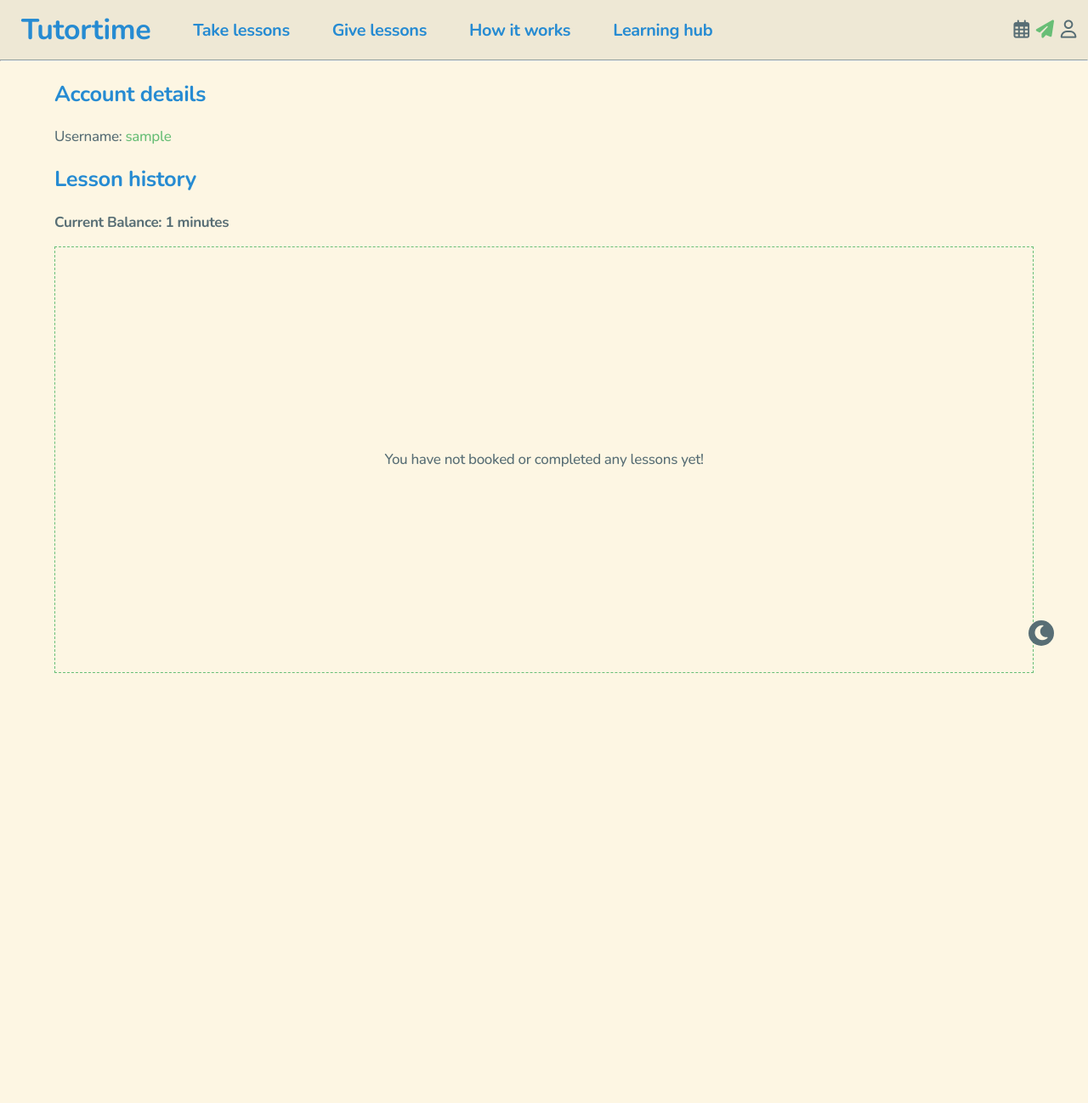
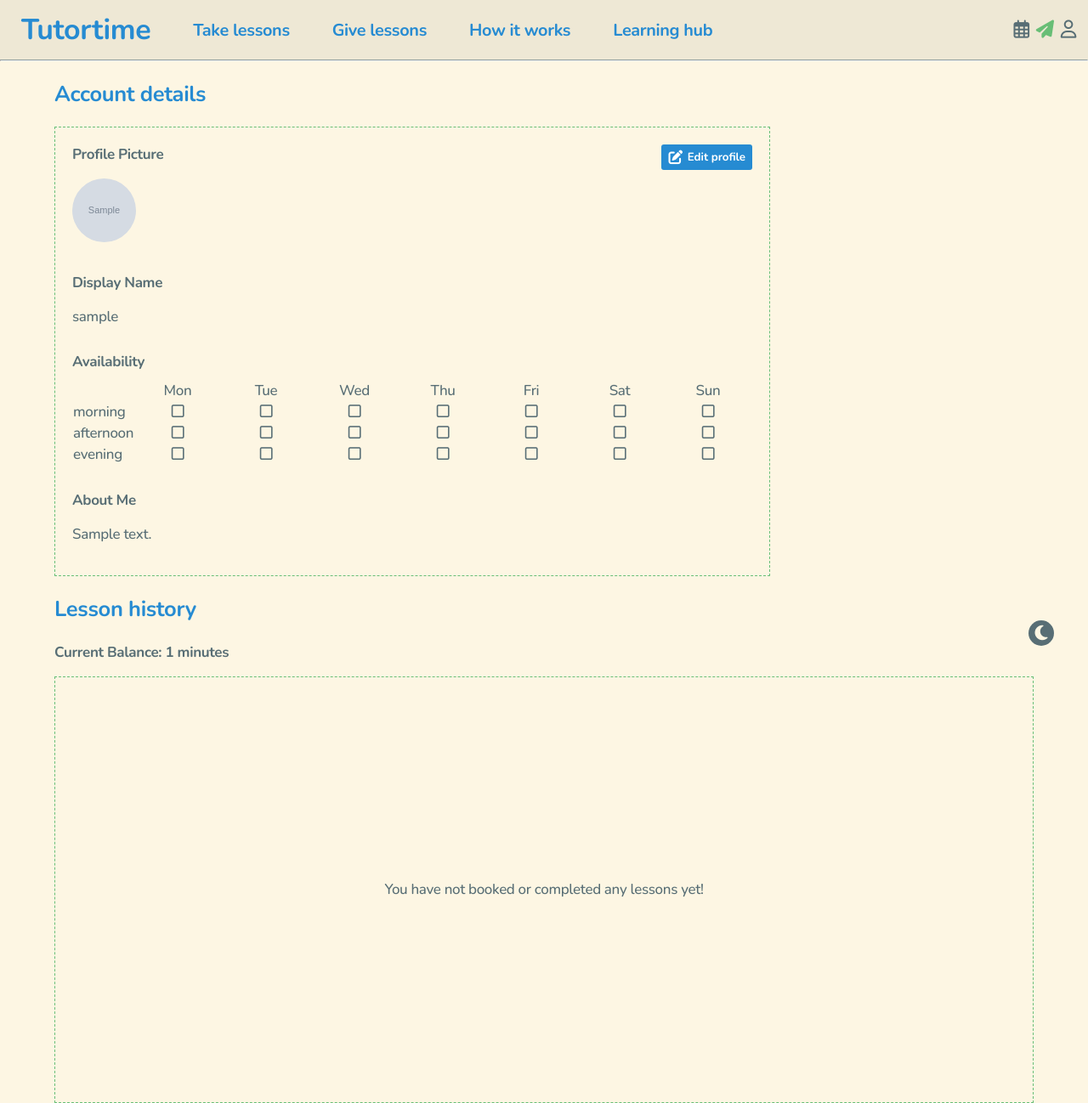
Before and after one commit to mikey-boy/tutortime, a Flask app: page /user/account/list in a window 1280 px wide. Shown: the whole page at 85% size. Before the commit the page ends 792 px from the top, so only its background shows below. Run offline with Flask 3, Linux system fonts and the light colour scheme; the visitor is signed in with stand-in values (Sample User, id 1); tables that the repository leaves empty hold one stand-in row (values such as "Sample post"); grey boxes marked "Sample" are stand-in pictures; parts of the project's set-up code (start-up, migrations or seed data) failed here and were passed over; some libraries are stand-ins or nearby versions; some web fonts are replaced.

Commit message:
Allow editing directly in the user profile page

```diff
--- a/tutortime/static/scss/style.scss
+++ b/tutortime/static/scss/style.scss
@@ -697,13 +697,10 @@ button {
         background-color: var(--base0);
     }
 }
-#user-account-creation {
+#user-account-list {
+    max-width: 800px;
     border: 1px dashed var(--green0);
-    padding: 0px 25px 25px 25px;
-    box-sizing: border-box;
-    margin: auto;
-    margin-top: 30px;
-    max-width: 800px;
+    padding: 20px;
 
     img {
         width: 75px;
@@ -711,24 +708,44 @@ button {
         border-radius: 50%;
     }
     input {
-        padding: 5px;
+        padding: 4px;
     }
     textarea {
         width: calc(100% - 8px);
     }
-    button {
+    button.cancel-button {
+        background-color: var(--base0);
+        color: var(--base2);
+        margin-left: auto;
+    }
+    button.edit-button {
+        color: var(--text1);
+        background-color: var(--blue0);
+        margin-left: auto;
+        padding: 6px 8px;
+        font-weight: bold;
+
+        .fa-pen-to-square {
+            color: inherit;
+            margin-right: 2px;
+        }
+    }
+    button.submit-button {
         width: 250px;
         padding: 10px;
         margin-top: 10px;
         color: var(--text1);
         background-color: var(--green1);
     }
+    &.editing {
+        border: 1px dashed var(--orange);
+    }
     .label {
         font-weight: bold;
         margin: 30px 0px 10px 0px;
     }
     .label:first-child {
-        margin-top: 10px;
+        margin-top: 0px;
     }
     #profile-pic-label {
         cursor: pointer;
--- a/tutortime/templates/service/display.html
+++ b/tutortime/templates/service/display.html
@@ -71,7 +71,6 @@
             </tbody>
         </table>
         {% if session.get("user_id") != service.user_id %}
-
             <div class="flex-container">
             <a href="{{ url_for('message.message_list', user_id=user.id) }}"><button class="blue-button"><i class="fa-regular fa-paper-plane"></i> Message {{ user.username }}</button></a>
             <a href="{{ url_for('user.user_account_display', user_id=user.id) }}"><button class="green-button"><i class="fa-regular fa-user"></i> View {{ user.username }}'s profile</button></a>
--- a/tutortime/templates/user/account/list.html
+++ b/tutortime/templates/user/account/list.html
@@ -1,8 +1,138 @@
 {% extends "home.html" %}
 {% block title %}Account{% endblock %}
 {% block content %}
+<div x-data="{ editing: false }">
     <h2>Account details</h2>
-    <p>Username: <a href="{{ url_for('user.user_account_update') }}">{{ user.username }}</a></p>
+    <form id="user-account-list" :class="editing && 'editing'" action="{{ url_for('user.user_account_update') }}" method="POST" enctype="multipart/form-data">
+        <div class="label flex-container">
+            Profile Picture
+            <label x-show="editing" for="profile-pic-input" id="profile-pic-label"><i class="fa-solid fa-pen-to-square fa-lg"></i></label>
+            <input name="images" accept="image/*" style="visibility:hidden;" type='file' id="profile-pic-input"/>
+            <button class="cancel-button" x-show="editing" @click.prevent="editing = false"><i class="fa-solid fa-circle-xmark fa-2xl"></i></button>
+            <button class="edit-button" x-show="!editing" @click.prevent="editing = true">
+                <i class="fa-solid fa-pen-to-square fa-lg"></i>
+                Edit profile
+            </button>
+        </div>
+        <div>
+            <img id="profile-pic" src="{{ user.image_path }}">
+        </div>
+
+        <div class="label">Display Name</div>
+        <div x-show="editing"><input type="text" name="username" value="{{ user.username }}" required></div>
+        <div x-show="!editing"><p>{{ user.username }}</p></div>
+
+        <div class="label">Availability</div>
+        <table x-show="editing" name="availability-table" class="availability-table">
+            <thead>
+                <tr>
+                    <td>   </td>
+                    <td>Mon</td>
+                    <td>Tue</td>
+                    <td>Wed</td>
+                    <td>Thu</td>
+                    <td>Fri</td>
+                    <td>Sat</td>
+                    <td>Sun</td>
+                </tr>
+            </thead>
+            <tbody>
+                <tr>
+                    <td>morning</td>
+                    {% for i in range(7) %}
+                        {% if i|string ~ '-0' in availability %}
+                            <td><input type="checkbox" name="{{ i }}-0" checked></td>
+                        {% else %}
+                            <td><input type="checkbox" name="{{ i }}-0"></td>
+                        {% endif %}
+                    {% endfor %}
+                </tr>
+                <tr>
+                    <td>afternoon</td>
+                    {% for i in range(7) %}
+                        {% if i|string ~ '-1' in availability %}
+                            <td><input type="checkbox" name="{{ i }}-1" checked></td>
+                        {% else %}
+                            <td><input type="checkbox" name="{{ i }}-1"></td>
+                        {% endif %}
+                    {% endfor %}
+                </tr>
+                <tr>
+                    <td>evening</td>
+                    {% for i in range(7) %}
+                        {% if i|string ~ '-2' in availability %}
+                            <td><input type="checkbox" name="{{ i }}-2" checked></td>
+                        {% else %}
+                            <td><input type="checkbox" name="{{ i }}-2"></td>
+                        {% endif %}
+                    {% endfor %}
+                </tr>
+            </tbody>
+        </table>
+        <table x-show="!editing" class="availability-table">
+            <thead>
+                <tr>
+                <td></td>
+                <td>Mon</td>
+                <td>Tue</td>
+                <td>Wed</td>
+                <td>Thu</td>
+                <td>Fri</td>
+                <td>Sat</td>
+                <td>Sun</td>
+                </tr>
+            </thead>
+            <tbody>
+                <tr>
+                    <td>morning</td>
+                    {% for i in range(7) %}
+                        {% if i|string ~ "-0" in availability %}
+                            <td><i class="fa-regular fa-square-check"></i></td>
+                        {% else  %}
+                            <td><i class="fa-regular fa-square"></i></td>
+                        {% endif %}
+                    {% endfor %}
+                </tr>
+                <tr>
+                    <td>afternoon</td>
+                    {% for i in range(7) %}
+                        {% if i|string ~ "-1" in availability %}
+                            <td><i class="fa-regular fa-square-check"></i></td>
+                        {% else  %}
+                            <td><i class="fa-regular fa-square"></i></td>
+                        {% endif %}
+                    {% endfor %}
+                </tr>
+                <tr>
+                    <td>evening</td>
+                    {% for i in range(7) %}
+                        {% if i|string ~ "-2" in availability %}
+                            <td><i class="fa-regular fa-square-check"></i></td>
+                        {% else  %}
+                            <td><i class="fa-regular fa-square"></i></td>
+                        {% endif %}
+                    {% endfor %}
+                </tr>
+            </tbody>
+        </table>
+
+        <div class="label">About Me</div>
+        <div x-show="editing"><textarea type="text" name="description" rows="5">{{ user.description }}</textarea></div>
+        <div x-show="!editing">
+            {% if user.description %}
+                <p>{{ user.description }}</p>
+            {% else %}
+                <p><i>No description provided</i></p>
+            {% endif %}
+        </div>
+
+        <p class="error-text">{{ error_msg }}</p>
+        <div x-show="editing" class="flex-container" style="justify-content: center;">
+            <button class="submit-button" type="submit">Update account</button>
+        </div>
+    </form>
+</div>
+
 <h2>Lesson history</h2>
 <div x-data="{ page: 0 }">
     <div class="page-control">
@@ -74,3 +204,15 @@
     {% endif %}
 </div>
 {% endblock %}
+
+{% block script %}
+<script>
+    var input = document.getElementById("profile-pic-input")
+    input.onchange = evt => {
+        const [file] = input.files
+        if (file) {
+            document.getElementById("profile-pic").src = URL.createObjectURL(file)
+        }
+    }
+</script>
+{% endblock %}
--- a/tutortime/user/views.py
+++ b/tutortime/user/views.py
@@ -71,38 +71,28 @@ def user_account_local():
         return redirect("/service/list/")
 
 
-@user_bp.route("/user/account/update", methods=["GET", "POST"])
+@user_bp.route("/user/account/update", methods=["POST"])
 def user_account_update():
     if session.get("user_id") is None:
         return render_template("error/not_logged_in.html", action="edit your profile")
 
     user = User.get(session["user_id"])
-    if request.method == "GET":
-        availability = availability_to_list(user.availability)
-        return render_template("/user/account/update.html", user=user, availability=availability)
-    else:
-        username = request.form.get("username")
-        description = request.form.get("description")
-        availability = availability_to_int(request.form.keys())
-        images = request.files.getlist("images")
 
-        status = user.update(username=username, description=description, availability=availability, images=images)
-        if status == -1:
-            return render_template(
-                "/user/account/update.html",
-                user=user,
-                availability=availability_to_list(availability),
-                error_msg="Display name is a required field",
-            )
-        elif status == -2:
-            return render_template(
-                "/user/account/update.html",
-                user=user,
-                availability=availability_to_list(availability),
-                error_msg="Display name already taken",
-            )
+    username = request.form.get("username")
+    description = request.form.get("description")
+    availability = availability_to_int(request.form.keys())
+    images = request.files.getlist("images")
 
-        return redirect("/service/list/")
+    error_msg = ""
+    status = user.update(username=username, description=description, availability=availability, images=images)
+    if status == -1:
+        error_msg = "Display name is a required field"
+    elif status == -2:
+        error_msg = "Display name already taken"
+
+    return render_template(
+        "/user/account/list.html", user=user, availability=availability_to_list(availability), error_msg=error_msg
+    )
 
 
 def add_or_get_user(social_id):
```
Also changed, not shown: tutortime/templates/user/account/update.html (deleted, +0 -88 lines). Lines whose indentation alone changed are shown as unchanged.
